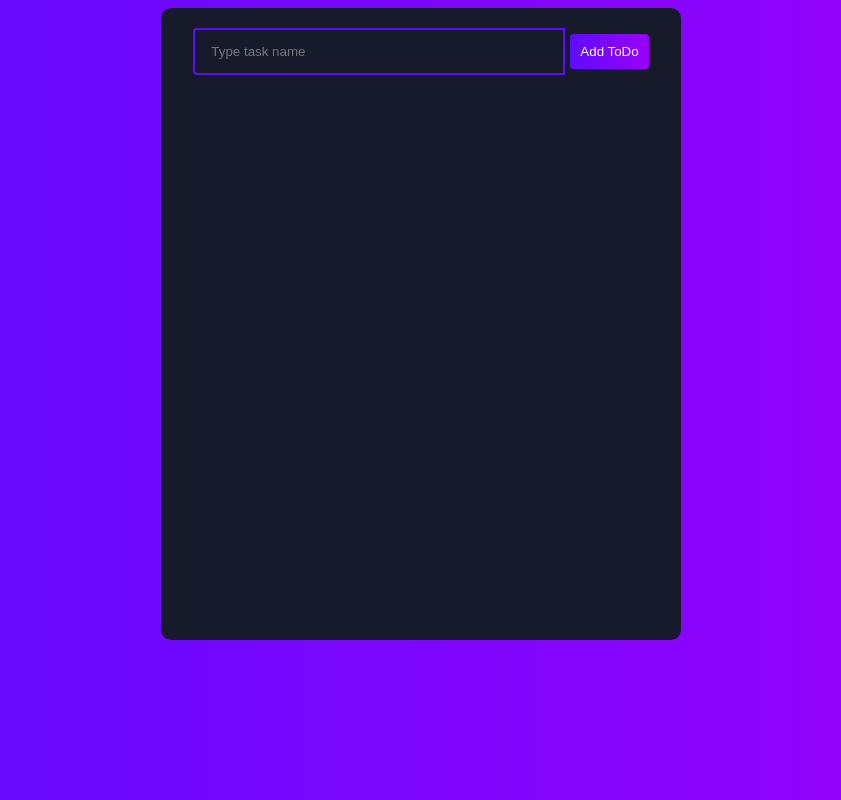
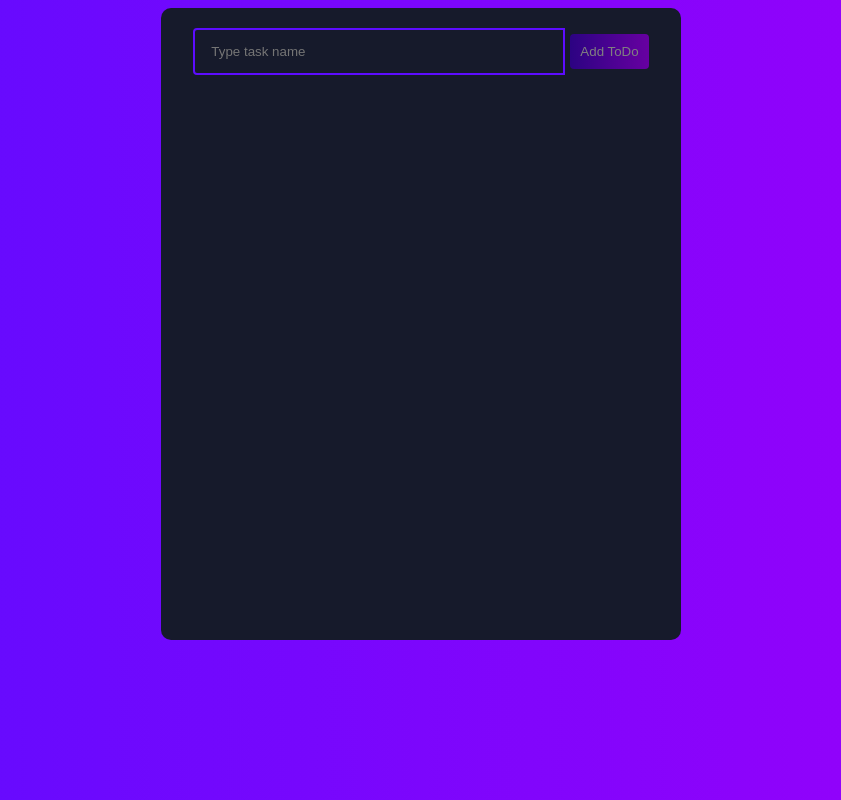
Before and after one commit to alexchurbanov/todo_list_angular, an Angular app: page / in a window 1280 px wide. Shown: the whole page, without its empty margins (219-1060 px from the left). Built offline with nearby package versions, Linux system fonts and the light colour scheme.

Commit message:
refactor form

```diff
--- a/src/app/todo-form/todo-form.component.html
+++ b/src/app/todo-form/todo-form.component.html
@@ -1,8 +1,8 @@
-<form class="todo-form">
+<form class="todo-form" [formGroup]="todoForm" (ngSubmit)="onSubmit()">
   <label>
-    <input class="todo-form-input" [(ngModel)]="todoName" name="name" placeholder="Type task name">
+    <input class="todo-form-input" formControlName="todoName" placeholder="Type task name" required="">
   </label>
-  <button class="todo-form-button" (click)="onSubmit()">
+  <button type="submit" class="todo-form-button" [disabled]="!todoForm.valid">
     <span>Add ToDo</span>
   </button>
 </form>
--- a/src/app/todo-form/todo-form.component.sass
+++ b/src/app/todo-form/todo-form.component.sass
@@ -6,3 +6,7 @@
   margin-left: 5px
   border-radius: 4px
   padding: 10px
+  &:disabled
+    color: gray
+    cursor: not-allowed
+    background: linear-gradient(90deg, #2c0382 0%, #6700a1 100%)
--- a/src/app/todo-form/todo-form.component.ts
+++ b/src/app/todo-form/todo-form.component.ts
@@ -1,4 +1,5 @@
 import {Component, OnInit, Input} from '@angular/core';
+import {FormGroup, FormControl} from '@angular/forms';
 import {v4 as uuidv4} from 'uuid';
 
 @Component({
@@ -7,8 +8,10 @@ import {v4 as uuidv4} from 'uuid';
   styleUrls: ['./todo-form.component.sass']
 })
 export class TodoFormComponent implements OnInit {
-  todoName: string;
   @Input() todos: any;
+  todoForm = new FormGroup({
+    todoName: new FormControl(''),
+  });
 
   constructor() {
   }
@@ -17,12 +20,11 @@ export class TodoFormComponent implements OnInit {
   }
 
   onSubmit(): void {
-    if (!this.todoName) {
-      return alert('Name can\'t be empty');
+    if (!this.todoForm.valid) {
+      return alert('There must be name');
     }
-    this.todos.push({id: uuidv4(), name: this.todoName});
-    this.todoName = '';
-    console.log(this.todos);
+    this.todos.push({id: uuidv4(), name: this.todoForm.value.todoName});
+    this.todoForm.setValue({todoName: ''});
   }
 
 }
```
Also changed, not shown: src/app/app.module.ts (+7 -6 lines).
